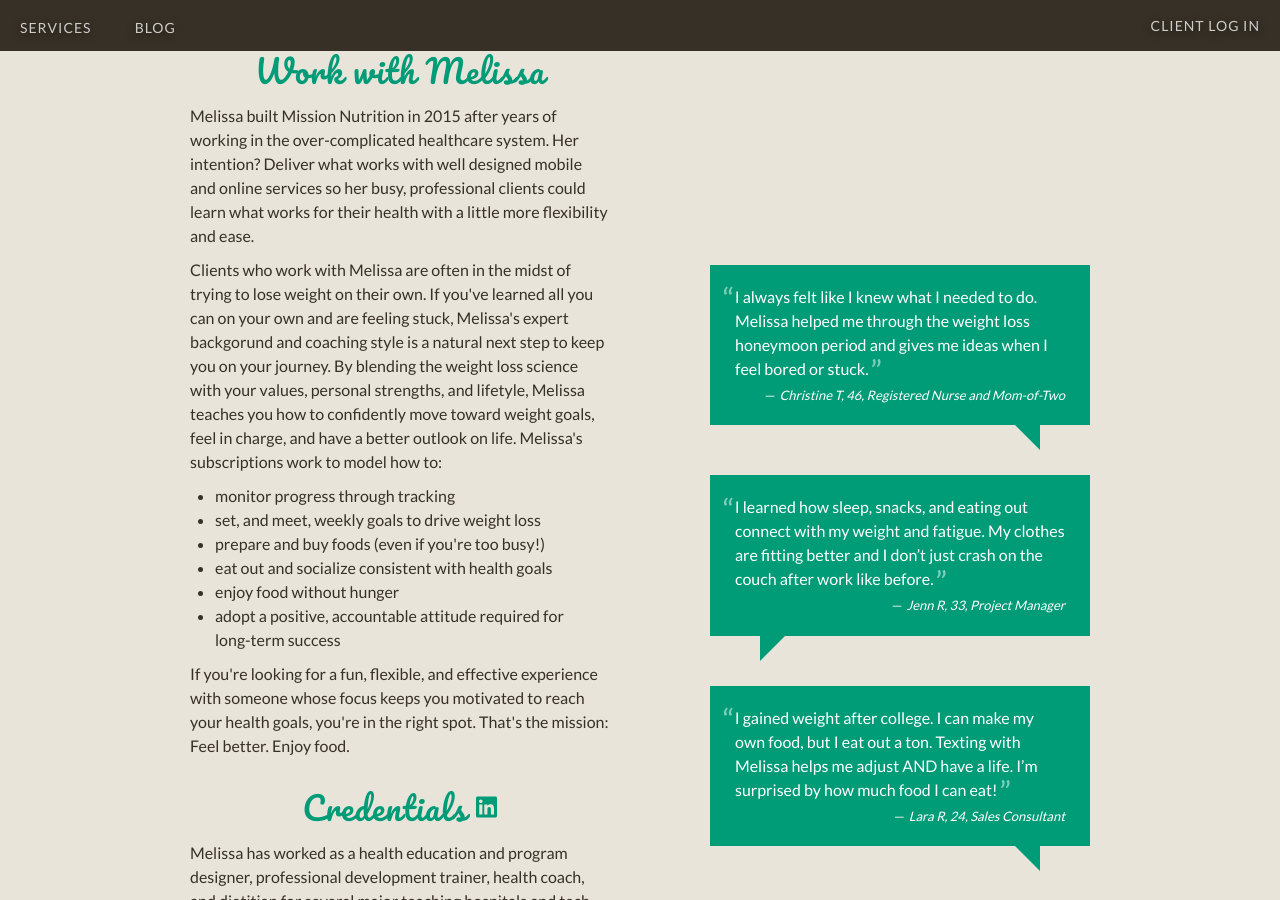
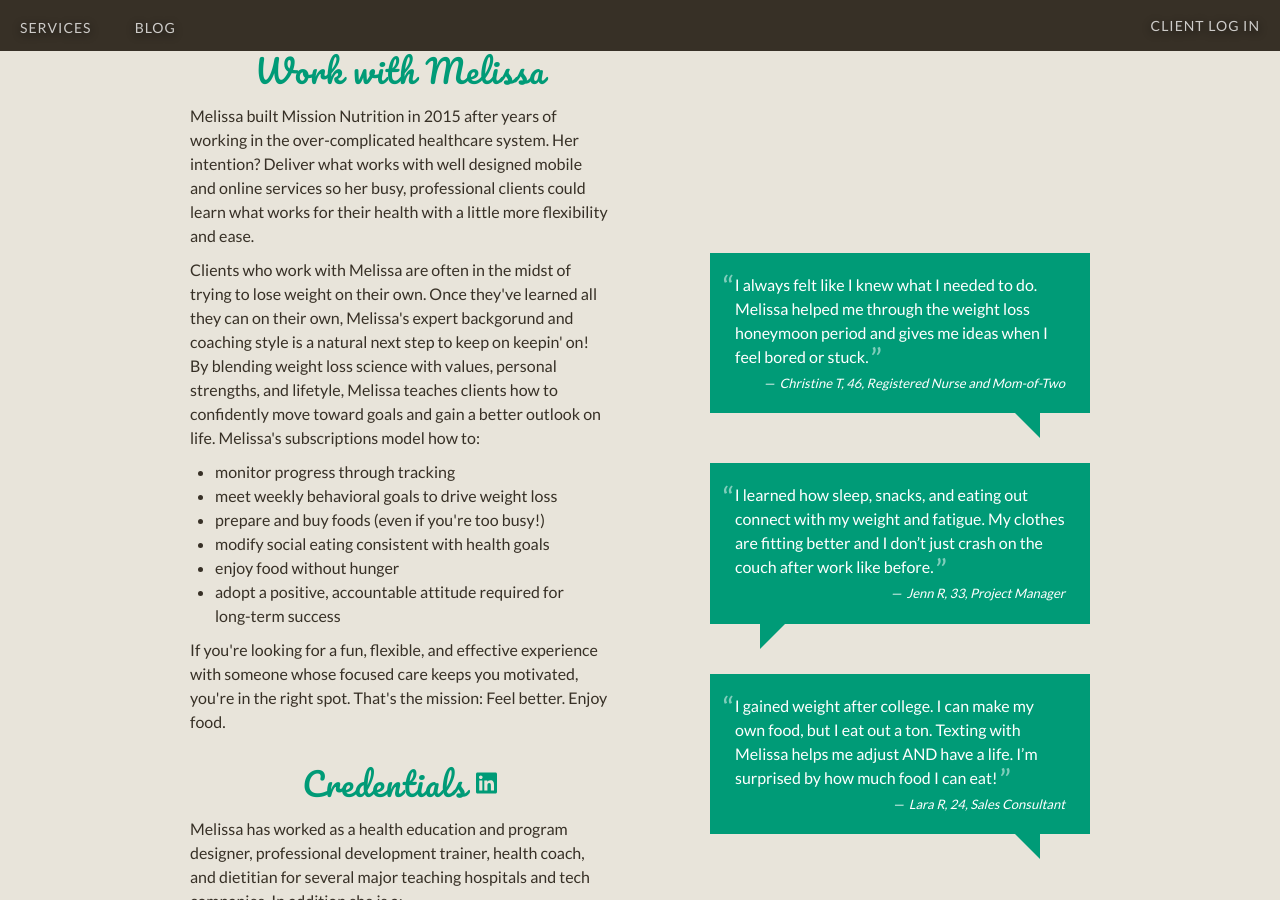
Before and after one commit to davelandry/missionnutrition, a Jekyll site: the page built from index.html, in a window 1280 px wide and 900 px high, scrolled down 604 px. Built offline with Jekyll 4.4.1, drawn with Linux system fonts in a browser that asks for light colours; nearby versions of some CDN libraries.

Commit message:
bio updates

```diff
--- a/_includes/Bio.html
+++ b/_includes/Bio.html
@@ -7,18 +7,18 @@
   </p>
 
   <p>
-   Clients who work with Melissa are often in the midst of trying to lose weight on their own. If you've learned all you can on your own and are feeling stuck, Melissa's expert backgorund and coaching style is a natural next step to keep you on your journey. By blending the weight loss science with your values, personal strengths, and lifetyle, Melissa teaches you how to confidently move toward weight goals, feel in charge, and have a better outlook on life. Melissa's subscriptions work to model how to:
+   Clients who work with Melissa are often in the midst of trying to lose weight on their own. Once they've learned all they can on their own, Melissa's expert backgorund and coaching style is a natural next step to keep on keepin' on! By blending weight loss science with values, personal strengths, and lifetyle, Melissa teaches clients how to confidently move toward goals and gain a better outlook on life. Melissa's subscriptions model how to:
   </p>
   <ul>
     <li> monitor progress through tracking </li>
-    <li> set, and meet, weekly goals to drive weight loss </li>
+    <li> meet weekly behavioral goals to drive weight loss </li>
     <li> prepare and buy foods (even if you're too busy!)</li>
-    <li> eat out and socialize consistent with health goals </li>
+    <li> modify social eating consistent with health goals </li>
     <li> enjoy food without hunger </li>
     <li> adopt a positive, accountable attitude required for long-term success</li>
   </ul>
   <p>
-    If you're looking for a fun, flexible, and effective experience with someone whose focus keeps you motivated to reach your health goals, you're in the right spot. That's the mission: Feel better. Enjoy food.
+    If you're looking for a fun, flexible, and effective experience with someone whose focused care keeps you motivated, you're in the right spot. That's the mission: Feel better. Enjoy food.
   </p>
 
   <h2>Credentials <a target="_blank" class="social" href="https://www.linkedin.com/profile/view?id=AAkAAALoRFMBDLl3t4MO2V0KuQX5FKUklVKOjME"><i class="fab fa-linkedin"></i></a></h2>
```
